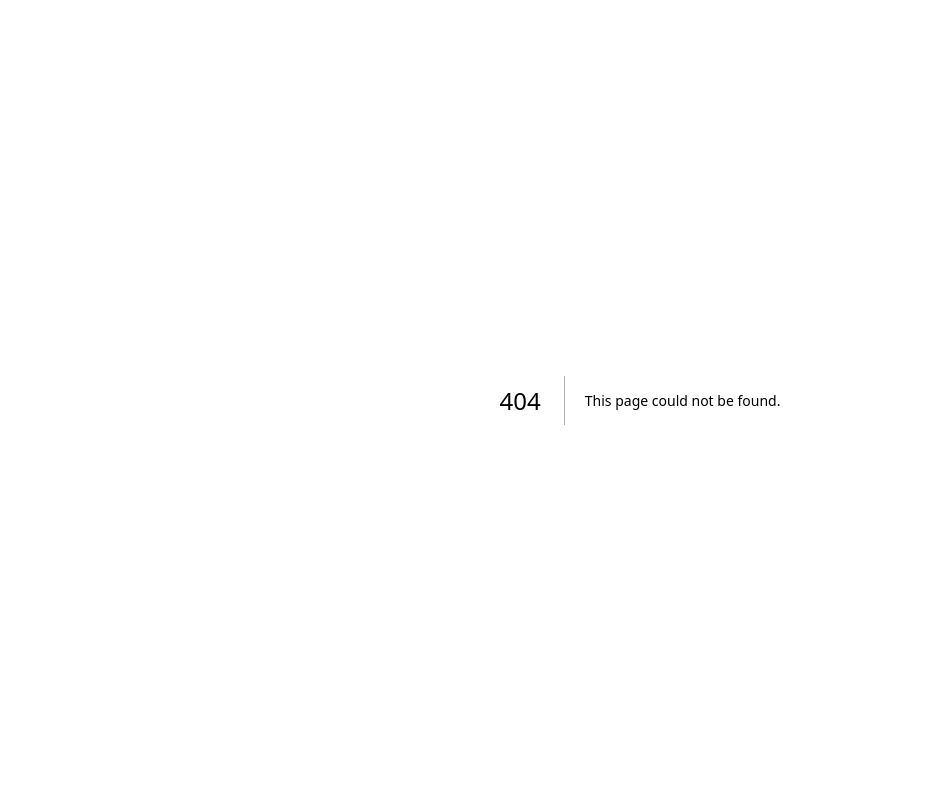
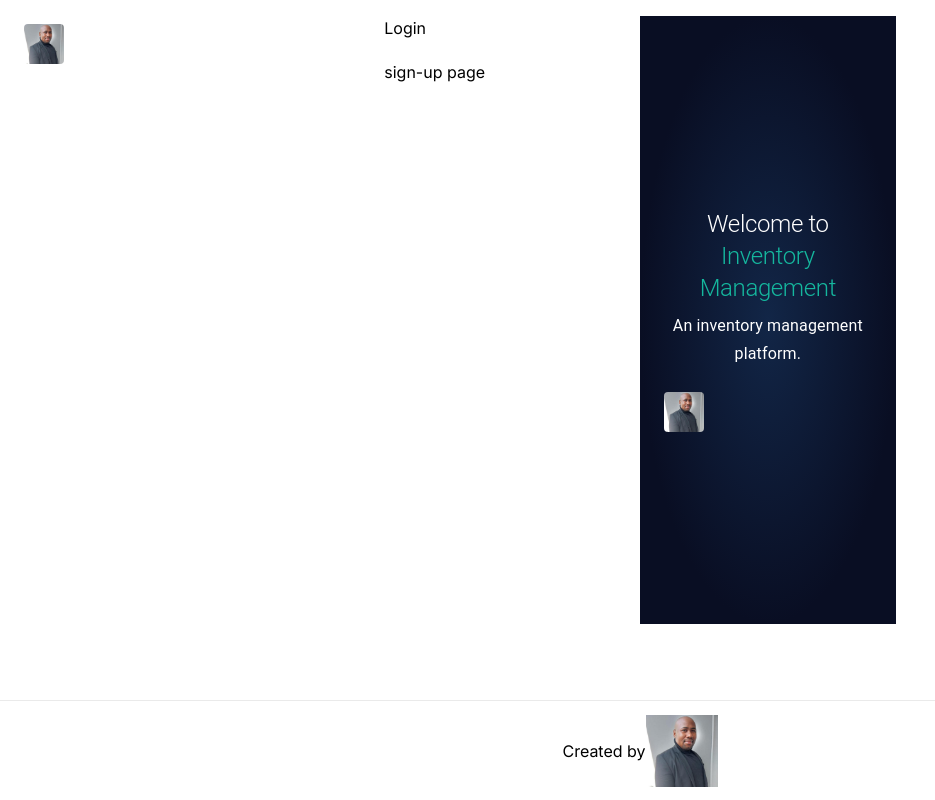
Before and after one commit to manq2010/dashboard-inventory, a Next.js app: page /auth/login in a window 1280 px wide. Before the commit this address had no page. Shown: the whole page, without its empty margins (0-935 px from the left). Built offline with nearby package versions, Linux system fonts and the light colour scheme.

Commit message:
Add auth layout

```diff
--- /dev/null
+++ b/src/app/auth/login/page.js
@@ -0,0 +1,21 @@
+import AuthLayout from '@/app/components/auth/layout';
+import Link from 'next/link';
+
+export const metadata = {
+    title: 'Login',
+}
+
+export default function LoginPage() {
+  return (
+    <AuthLayout>
+        <h2>Login</h2>
+
+        <Link
+        className='mt-5'
+        href="/auth/signup"
+        >
+            sign-up page
+        </Link>
+    </AuthLayout>
+  );
+}
--- /dev/null
+++ b/src/app/auth/signup/page.js
@@ -0,0 +1,22 @@
+import AuthLayout from '@/app/components/auth/layout';
+import Link from 'next/link';
+Link
+
+export const metadata = {
+    title: 'Sign Up',
+}
+
+export default function SignUpPage() {
+  return (
+    <AuthLayout>
+        <h2>Sign up</h2>
+
+        <Link
+        className='mt-5'
+        href="/auth/login"
+        >
+        login page
+        </Link>
+    </AuthLayout>
+  );
+}
--- /dev/null
+++ b/src/app/components/auth/layout.js
@@ -0,0 +1,132 @@
+'use client'
+
+import Image from "next/image";
+import { useRouter } from 'next/navigation';
+import Footer from "../shared/Footer";
+import {
+    Box,
+    Typography,
+    Unstable_Grid2 as Grid
+} from '@mui/material';
+
+export default function Layout({ children }) {
+  const router = useRouter();
+
+  return (
+    <>
+    {/* <TopNav />
+    <div className='w-full flex-auto flex-col pt-[64px]'>
+        <div className='w-full flex-auto flex-col'>
+          {children}
+      <Footer />
+        </div>
+    </div> */}
+     <Box
+      component="main"
+      sx={{
+        display: 'flex',
+        flex: '1 1 auto'
+      }}
+    >
+      <Grid
+        container
+        sx={{ flex: '1 1 auto' }}
+      >
+        <Grid
+          xs={12}
+          lg={6}
+          sx={{
+            backgroundColor: 'background.paper',
+            display: 'flex',
+            flexDirection: 'column',
+            position: 'relative'
+          }}
+        >
+          <Box
+            component="header"
+            sx={{
+              left: 0,
+              p: 3,
+              position: 'fixed',
+              top: 0,
+              width: '100%'
+            }}
+          >
+            <Box
+              onClick={() => router.push('/')}
+              sx={{
+                display: 'inline-flex',
+                // height: 32,
+                // width: 32
+              }}
+            >
+             {/* Logo */}
+             <Image
+            priority
+            src="/images/profile.jpeg"
+            alt="Logo"
+            width={40}
+            height={40}
+            className='rounded'
+            />
+            </Box>
+          </Box>
+          {children}
+        </Grid>
+        <Grid
+          xs={12}
+          lg={6}
+          sx={{
+            alignItems: 'center',
+            background: 'radial-gradient(50% 50% at 50% 50%, #122647 0%, #090E23 100%)',
+            color: 'white',
+            display: 'flex',
+            justifyContent: 'center',
+            '& img': {
+              maxWidth: '100%'
+            }
+          }}
+        >
+          <Box sx={{ p: 3 }}>
+            <Typography
+              align="center"
+              color="inherit"
+              sx={{
+                fontSize: '24px',
+                lineHeight: '32px',
+                mb: 1
+              }}
+              variant="h1"
+            >
+              Welcome to{' '}
+              <Box
+                component="a"
+                sx={{ color: '#15B79E' }}
+                target="_blank"
+              >
+                Inventory Management
+              </Box>
+            </Typography>
+            <Typography
+              align="center"
+              sx={{ mb: 3 }}
+              variant="subtitle1"
+            >
+              An inventory management platform.
+            </Typography>
+            <Image
+            priority
+            src="/images/profile.jpeg"
+            alt="Logo"
+            width={40}
+            height={40}
+            className='rounded'
+            />
+          </Box>
+        </Grid>
+      </Grid>
+      <Footer />
+    </Box>
+    </>
+  );
+}
--- a/src/app/components/shared/Footer.jsx
+++ b/src/app/components/shared/Footer.jsx
@@ -2,7 +2,7 @@ import Image from 'next/image'
 
 export default function Footer() {
   return (
-    <footer>
+    <footer className='fixed bottom-0'>
         <a
           href="https://mancobasihlongonyane.onrender.com/"
           target="_blank"
```
